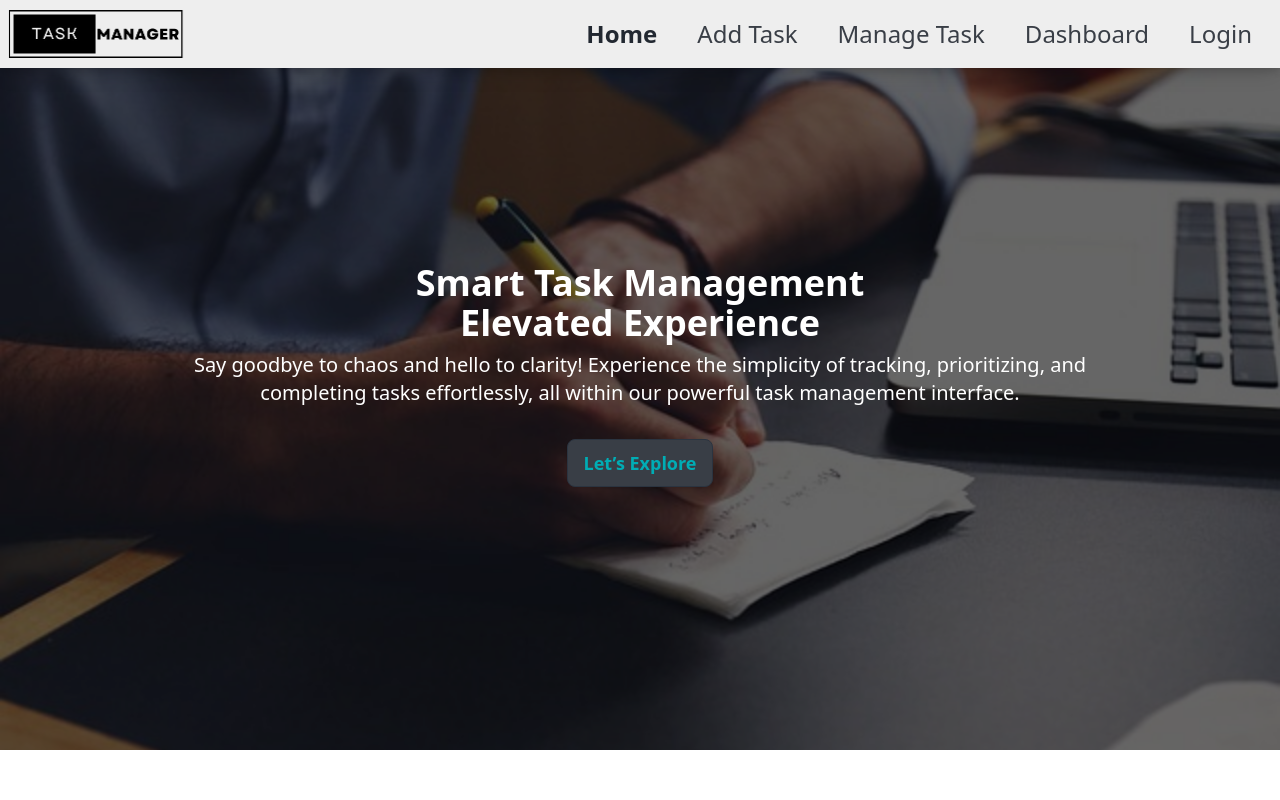
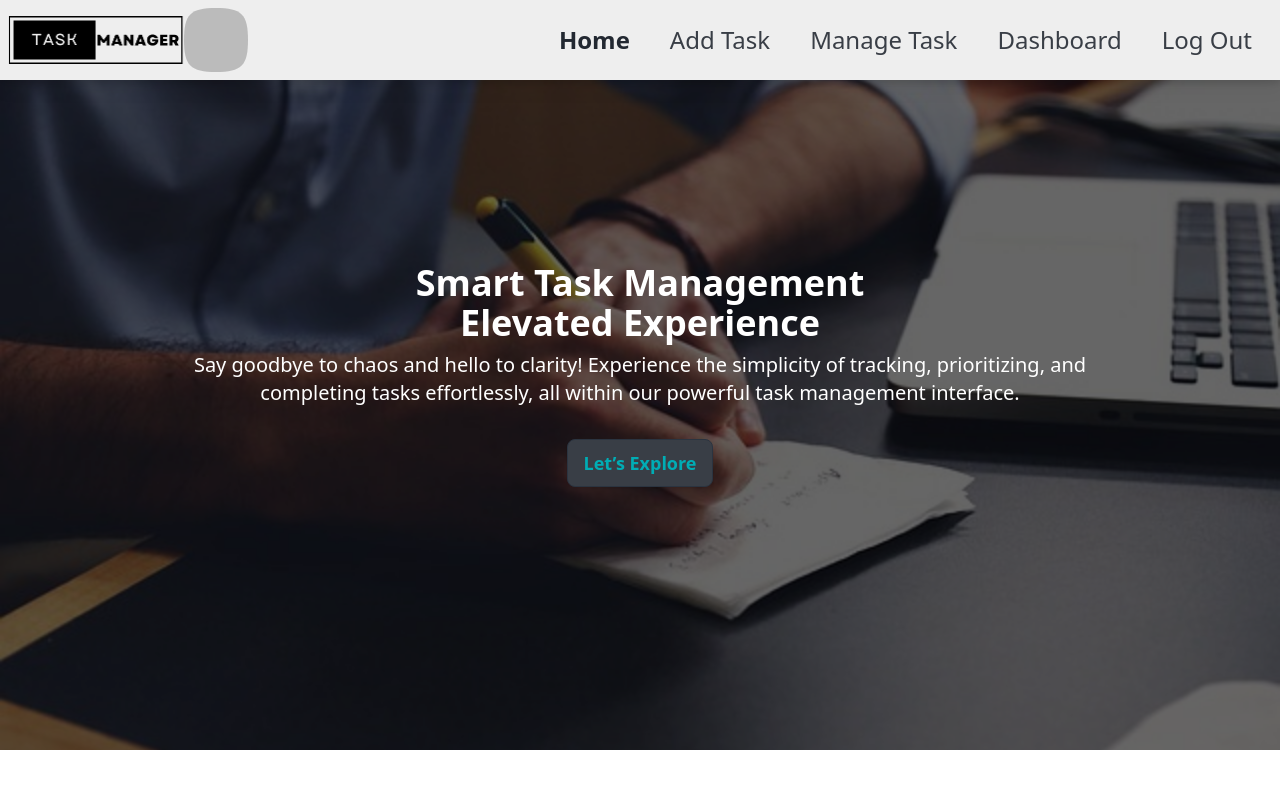
Before and after one commit to SiamIslamSagor/manage-your-task, a React (Vite) app: page / in a window 1280 px wide. Shown: the top 800 px of the page. Built offline with nearby package versions, Linux system fonts and the light colour scheme; no server answers; sample sign-in values are in the browser's storage.

Commit message:
added logout functionality and show login user in navbar

```diff
--- a/package.json
+++ b/package.json
@@ -25,7 +25,8 @@
     "react-icons": "^4.12.0",
     "react-router-dom": "^6.21.0",
     "react-simple-typewriter": "^5.0.1",
-    "sort-by": "^1.2.0"
+    "sort-by": "^1.2.0",
+    "sweetalert2": "^11.10.1"
   },
   "devDependencies": {
     "@types/react": "^18.2.43",
--- a/src/components/Navbar.jsx
+++ b/src/components/Navbar.jsx
@@ -2,9 +2,44 @@ import { useState } from "react";
 import textLogo from "../assets/taskText.png";
 import { Squash as Hamburger } from "hamburger-react";
 import { NavLink } from "react-router-dom";
+import useDataContext from "../hooks/useDataContext";
+import Swal from "sweetalert2";
+import toast from "react-hot-toast";
 
 const Navbar = () => {
+  // state
   const [isOpen, setOpen] = useState(false);
+
+  // context data
+  const { user, logOut } = useDataContext();
+
+  // handler
+
+  const handleLogOut = () => {
+    Swal.fire({
+      title: "Are you sure?",
+      text: "You won't be log out this account form this device!",
+      icon: "warning",
+      showCancelButton: true,
+      confirmButtonColor: "#3085d6",
+      cancelButtonColor: "#d33",
+      confirmButtonText: "Yes, Log out.",
+    }).then(result => {
+      if (result.isConfirmed) {
+        // hit delete api in server side by specific id;
+        // ////////////////
+        const toastId = toast.loading("processing...");
+        console.log("clicked");
+        logOut()
+          .then(() => {
+            toast.success("Log out successfully.", { id: toastId });
+          })
+          .catch(() => {
+            toast.error("Log out Failed.", { id: toastId });
+          });
+      }
+    });
+  };
 
   const lgRoutes = (
     <>
@@ -32,11 +67,23 @@ const Navbar = () => {
         </NavLink>
       </div>
 
+      {user ? (
+        <div className="nav-div lg:text-xl xl:text-2xl 2xl:text-3xl lg:mx-3 xl:mx-5 2xl:mx-8 font-medium">
+          <button
+            onClick={handleLogOut}
+            className="text-ds-color"
+            to={"/auth/login"}
+          >
+            Log Out
+          </button>
+        </div>
+      ) : (
         <div className="nav-div lg:text-xl xl:text-2xl 2xl:text-3xl lg:mx-3 xl:mx-5 2xl:mx-8 font-medium">
           <NavLink className="text-ds-color" to={"/auth/login"}>
             Login
           </NavLink>
         </div>
+      )}
     </>
   );
 
@@ -72,12 +119,22 @@ const Navbar = () => {
       <div className="nav-div flex item-center justify-center border p-5 my-2">
         <NavLink
           className="text-ds-color text-4xl text-center font-bold"
-          to={"/dashboard/task-manager"}
+          to={"/dashboard"}
         >
           Dashboard
         </NavLink>
       </div>
 
+      {user ? (
+        <div className="nav-div flex item-center justify-center border p-5 my-2">
+          <button
+            onClick={handleLogOut}
+            className="text-ds-color text-4xl text-center font-bold"
+          >
+            Log Out
+          </button>
+        </div>
+      ) : (
         <div className="nav-div flex item-center justify-center border p-5 my-2">
           <NavLink
             className="text-ds-color text-4xl text-center font-bold"
@@ -86,6 +143,7 @@ const Navbar = () => {
             Login
           </NavLink>
         </div>
+      )}
     </>
   );
 
@@ -99,6 +157,11 @@ const Navbar = () => {
               <a href="/" className="cursor-pointer">
                 <img className="w-36 lg:w-44 " src={textLogo} alt="" />
               </a>
+              {user && (
+                <div className="w-16 mask mask-squircle">
+                  <img className="" src={user?.photoURL} alt="" />
+                </div>
+              )}
             </div>
 
             {/* lg routes , thats show when display > lg */}
--- a/src/index.css
+++ b/src/index.css
@@ -30,3 +30,29 @@ a:hover::after {
 .anim-div > div > svg {
   max-width: 700px !important;
 }
+
+.loader {
+  width: 50px;
+  aspect-ratio: 1;
+  border-radius: 50%;
+  padding: 1px;
+  background: conic-gradient(#0000, #1e4d92) content-box;
+  mask: repeating-conic-gradient(
+      #0000 0deg,
+      #000 1deg calc(360deg / 10 - 10deg - 1deg),
+      #0000 calc(360deg / 10 - 10deg) calc(360deg / 10)
+    ),
+    radial-gradient(
+      farthest-side,
+      #0000 calc(98% - 10px),
+      #000 calc(100% - 10px)
+    );
+  mask-composite: intersect;
+  -webkit-mask-composite: destination-in;
+  animation: spin 1000ms infinite steps(10);
+}
+@keyframes spin {
+  to {
+    transform: rotate(1turn);
+  }
+}
--- a/src/routes/PrivetRoute.jsx
+++ b/src/routes/PrivetRoute.jsx
@@ -1,9 +1,28 @@
-const PrivetRoute = () => {
-  return (
-    <div className="flex flex-col item-center justify-center border p-5 my-10">
-      <h1 className="text-4xl text-center font-bold">PrivetRoute</h1>
-    </div>
-  );
+import PropTypes from "prop-types";
+import { Navigate, useLocation } from "react-router-dom";
+import useDataContext from "../hooks/useDataContext";
+
+const PrivetRoute = ({ children }) => {
+  const { user, UserLoading } = useDataContext();
+  const location = useLocation();
+
+  if (UserLoading) {
+    return (
+      <div className="min-h-[80vh] flex items-center justify-center ">
+        <div className="loader"></div>
+      </div>
+    );
+  }
+
+  if (!user) {
+    return <Navigate state={{ from: location }} to="/auth/login"></Navigate>;
+  }
+
+  return children;
+};
+
+PrivetRoute.propTypes = {
+  children: PropTypes.node,
 };
 
 export default PrivetRoute;
--- a/src/routes/routes.jsx
+++ b/src/routes/routes.jsx
@@ -9,6 +9,7 @@ import Login from "../page/Login";
 import Register from "../page/Register";
 import Auth from "../layout/Auth";
 import Main from "../layout/Main";
+import PrivetRoute from "./PrivetRoute";
 const router = createBrowserRouter([
   {
     path: "/",
@@ -27,11 +28,11 @@ const router = createBrowserRouter([
     element: <Auth />,
     children: [
       {
-        path: "/auth/login",
+        path: "login",
         element: <Login />,
       },
       {
-        path: "/auth/register",
+        path: "register",
         element: <Register />,
       },
     ],
@@ -39,18 +40,22 @@ const router = createBrowserRouter([
   {
     path: "/dashboard",
     errorElement: <ErrorPage />,
-    element: <Dashboard />,
+    element: (
+      <PrivetRoute>
+        <Dashboard />
+      </PrivetRoute>
+    ),
     children: [
       {
-        path: "/dashboard/task-manager",
+        index: true,
         element: <TaskManager />,
       },
       {
-        path: "/dashboard/create-task",
+        path: "create-task",
         element: <CreateTask />,
       },
       {
-        path: "/dashboard/manage-task",
+        path: "manage-task",
         element: <ManageTask />,
       },
     ],
```
Also changed, not shown: 1 other file (tests, documents, lock files or other folders). Lines whose indentation alone changed are shown as unchanged.
